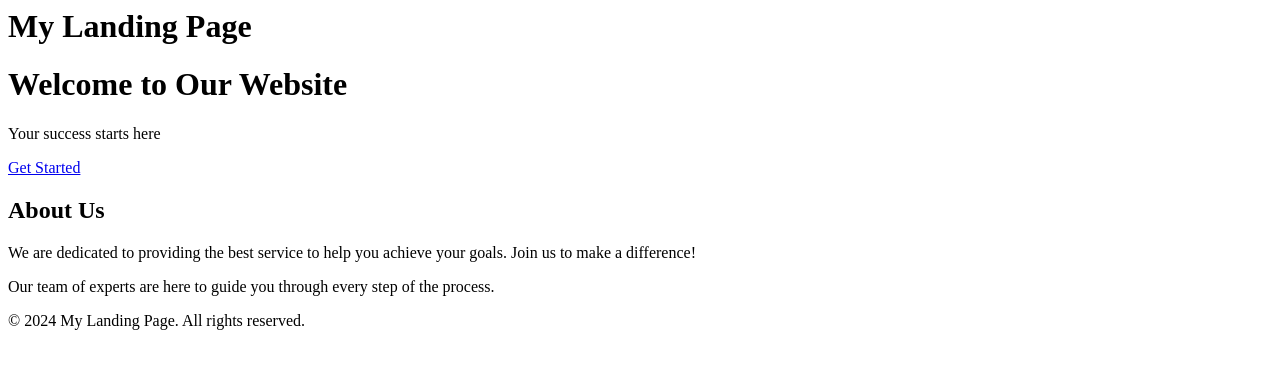
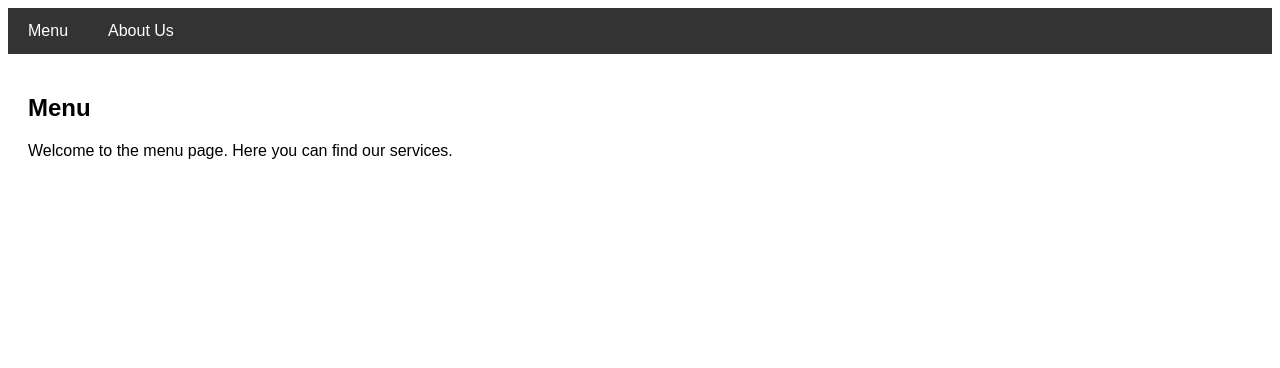
Before and after one commit to Saadi371/Cloud-Practice, a plain HTML site: page index.html in a window 1280 px wide. Drawn offline with Linux system fonts and the light colour scheme.

Commit message:
added a new style

```diff
--- a/index.html
+++ b/index.html
@@ -1,20 +1,63 @@
+<!DOCTYPE html>
+<html lang="en">
+<head>
+    <meta charset="UTF-8">
+    <meta name="viewport" content="width=device-width, initial-scale=1.0">
+    <title>Saad Khalil App</title>
+    <style>
+        body {
+            font-family: Arial, sans-serif;
+        }
+        .navbar {
+            display: flex;
+            background-color: #333;
+            overflow: hidden;
+        }
+        .navbar a {
+            padding: 14px 20px;
+            text-decoration: none;
+            color: white;
+            text-align: center;
+        }
+        .navbar a:hover {
+            background-color: #ddd;
+            color: black;
+        }
+        .content {
+            padding: 20px;
+        }
+        #menu, #about {
+            display: none;
+        }
+        #menu.active, #about.active {
+            display: block;
+        }
+    </style>
+    <script>
+        function showPage(pageId) {
+            document.getElementById('menu').classList.remove('active');
+            document.getElementById('about').classList.remove('active');
+            document.getElementById(pageId).classList.add('active');
+        }
+    </script>
 </head>
 <body>
-    <header>
-        <h1>My Landing Page</h1>
-    </header>
-    <div class="hero">
-        <h1>Welcome to Our Website</h1>
-        <p>Your success starts here</p>
-        <a href="#content" class="cta-button">Get Started</a>
+    <div class="navbar">
+        <a href="javascript:void(0);" onclick="showPage('menu')">Menu</a>
+        <a href="javascript:void(0);" onclick="showPage('about')">About Us</a>
     </div>
-    <div class="content" id="content">
-        <h2>About Us</h2>
-        <p>We are dedicated to providing the best service to help you achieve your goals. Join us to make a difference!</p>
-        <p>Our team of experts are here to guide you through every step of the process.</p>
+
+    <div class="content">
+        <div id="menu" class="active">
+            <h2>Menu</h2>
+            <p>Welcome to the menu page. Here you can find our services.</p>
+            <!-- Add more content for the menu page here -->
+        </div>
+        <div id="about">
+            <h2>About Us</h2>
+            <p>Welcome to the About Us page. Here you can learn more about our app and team.</p>
+            <!-- Add more content for the about us page here -->
+        </div>
     </div>
-    <footer>
-        <p>&copy; 2024 My Landing Page. All rights reserved.</p>
-    </footer>
 </body>
 </html>
```
